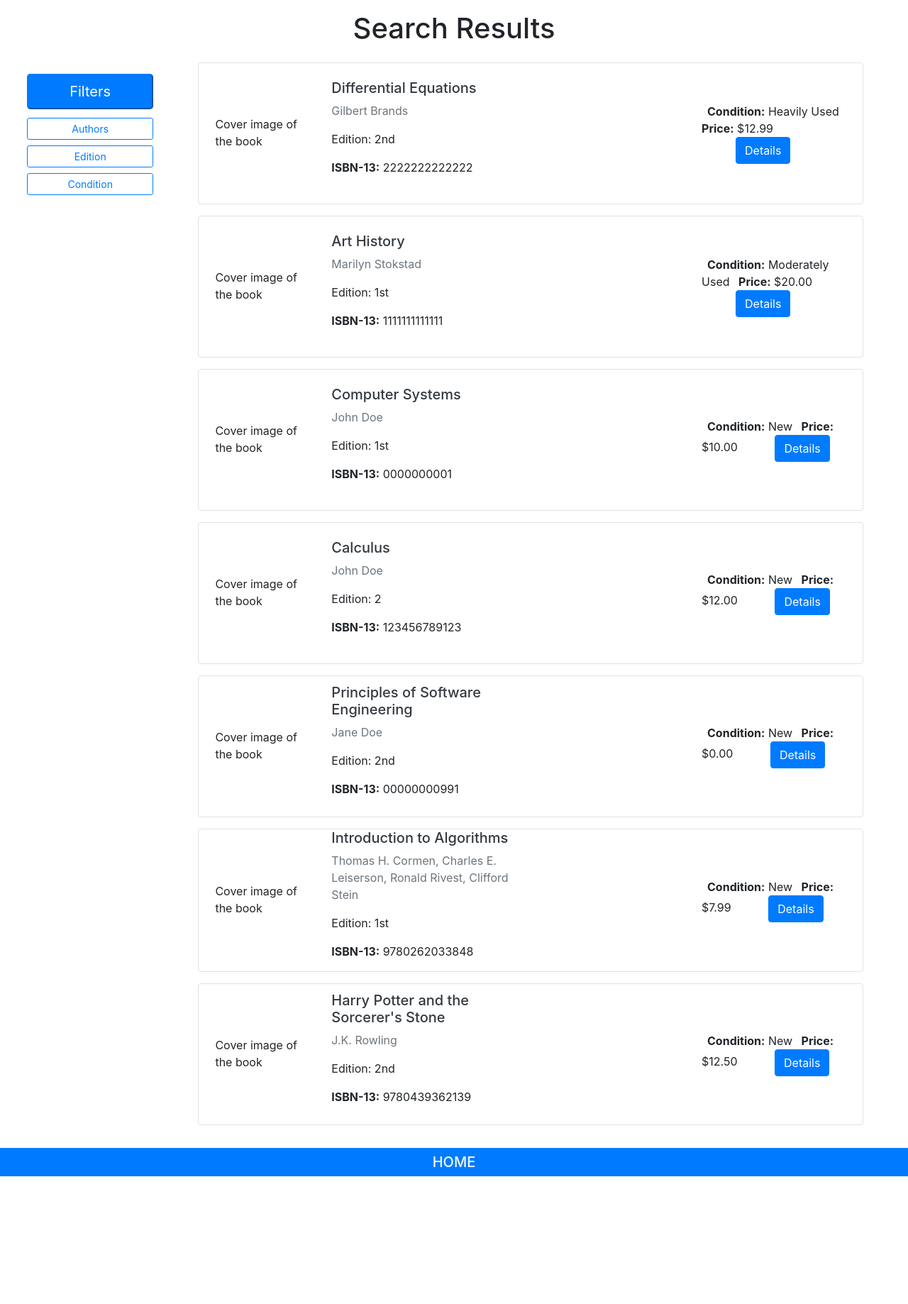
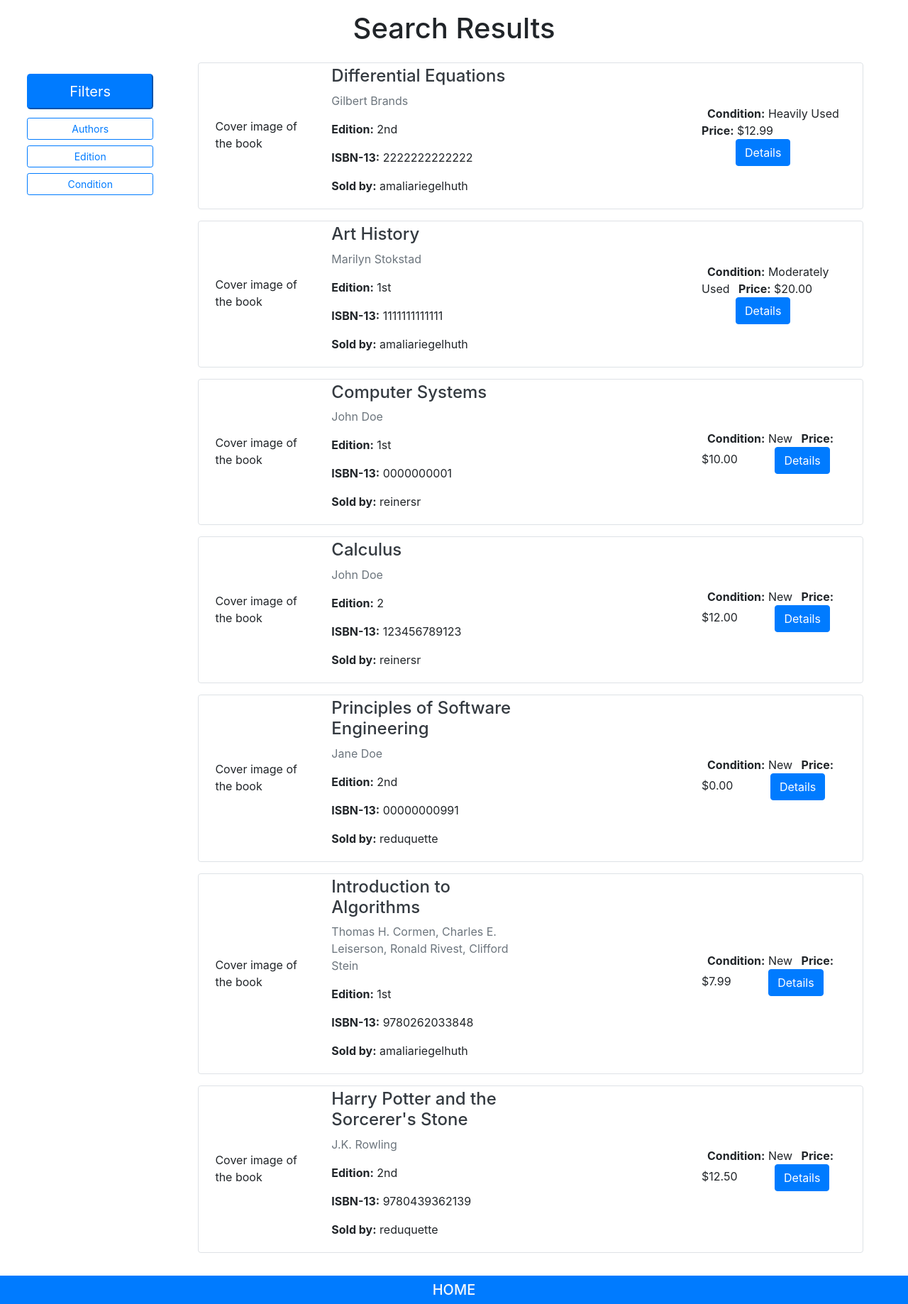
Before and after one commit to ADelCastillo1798/Oasis-Copy, a Django app: page /pages/listings/ in a window 1280 px wide. Shown: the part 56-1894 px from the top of the page at 71% size. Before the commit the page ends 1714 px from the top, so only its background shows below. Run offline with Django 3.2, Linux system fonts and the light colour scheme; data comes from the database, SQL or seed files in the repository; some libraries are stand-ins or nearby versions.

Commit message:
Minor styling on navbar and listing view

```diff
--- a/oasis/pages/templates/base.html
+++ b/oasis/pages/templates/base.html
@@ -61,7 +61,7 @@
           </li>
         </ul>
         <form class="form-inline my-2 my-lg-0" name="search" method="GET" action="{% url 'listings' %}">
-          <input type="text" name="q" placeholder="Search"/>
+          <input class="form-control mr-sm-2" type="text" name="q" placeholder="Search"/>
           <button class="btn btn-outline-light ml-2" type="submit">Search</button>
         </form>
 
--- a/oasis/pages/templates/listings_view.html
+++ b/oasis/pages/templates/listings_view.html
@@ -83,17 +83,18 @@
     <!-- will need to adjust to create grid with fixed num of columns  -->
     <!-- <div class="col-sm-4"> -->
       <!-- <a href="{{ object.get_absolute_url }}">{{ object.book.title }}</a> {{object.book.author}} -->
-      <div class="row border rounded mb-3" style="min-height: 200px;">
+      <div class="row border rounded mb-3 py-1" style="min-height: 200px;">
 
         <div class="col-lg-2 col-md-2 col-sm-12 mx-2 my-auto" style="min-height: 50px;">
           Cover image of the book
         </div>
 
         <div class="col-lg-4 col-md-5 col-sm-12 my-auto mr-auto">
-          <a class="text-decoration-none text-dark" href="{{ object.get_absolute_url }}" ><h5> {{ object.book.title }}</h5></a>
+          <a class="text-decoration-none text-dark" href="{{ object.get_absolute_url }}" ><h4> {{ object.book.title }}</h4></a>
           <p class="text-muted"> {{ object.book.author }}</p>
-          <p> Edition: {{ object.book.edition }}</p>
+          <p><strong>Edition:</strong> {{ object.book.edition }}</p>
           <p><strong>ISBN-13:</strong> {{ object.book.isbn }}</p>
+          <p><strong>Sold by:</strong> {{ object.user.username }} </p>
         </div>
 
         <div class="my-auto mr-2 col-lg-3 col-md-3 col-sm-12">
```
